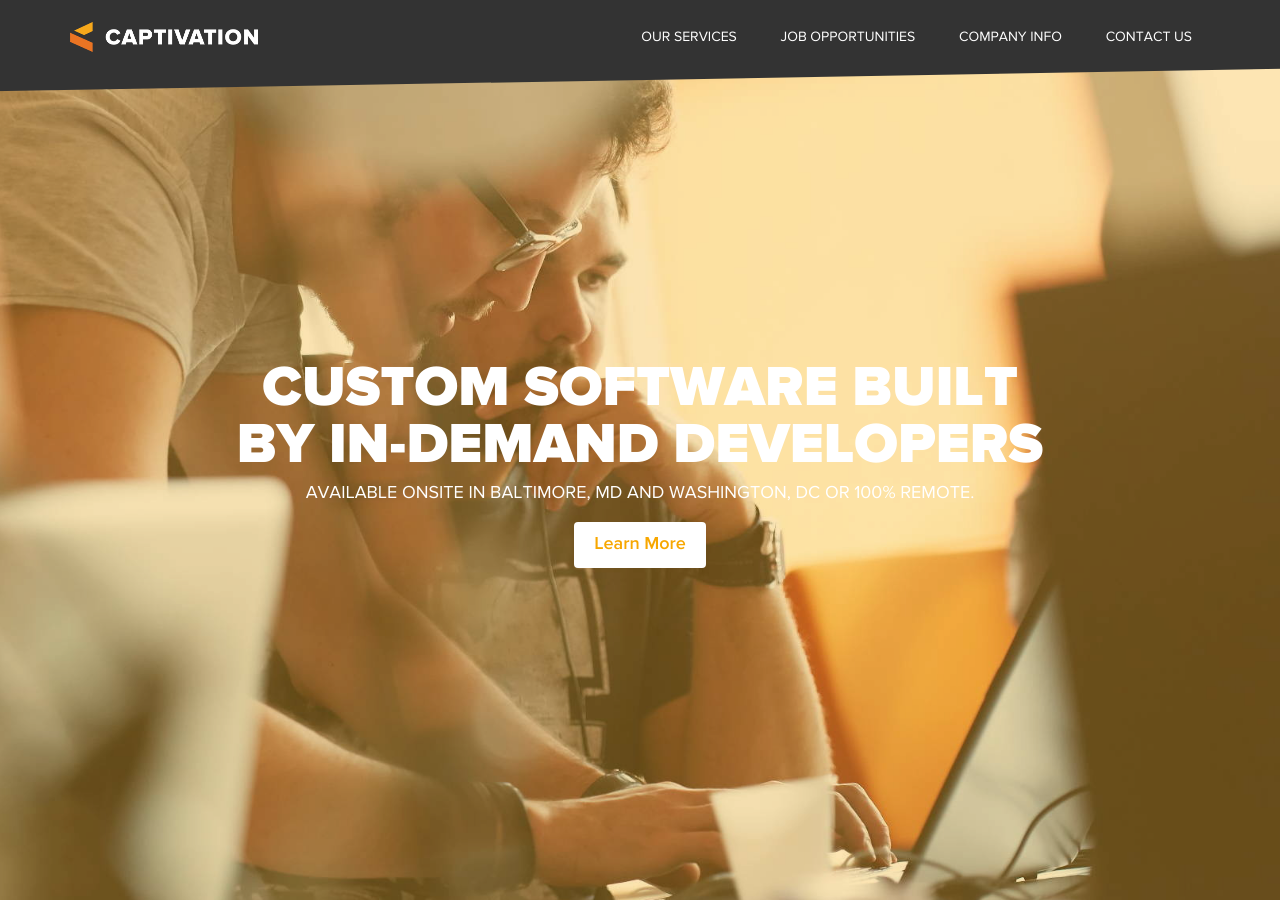
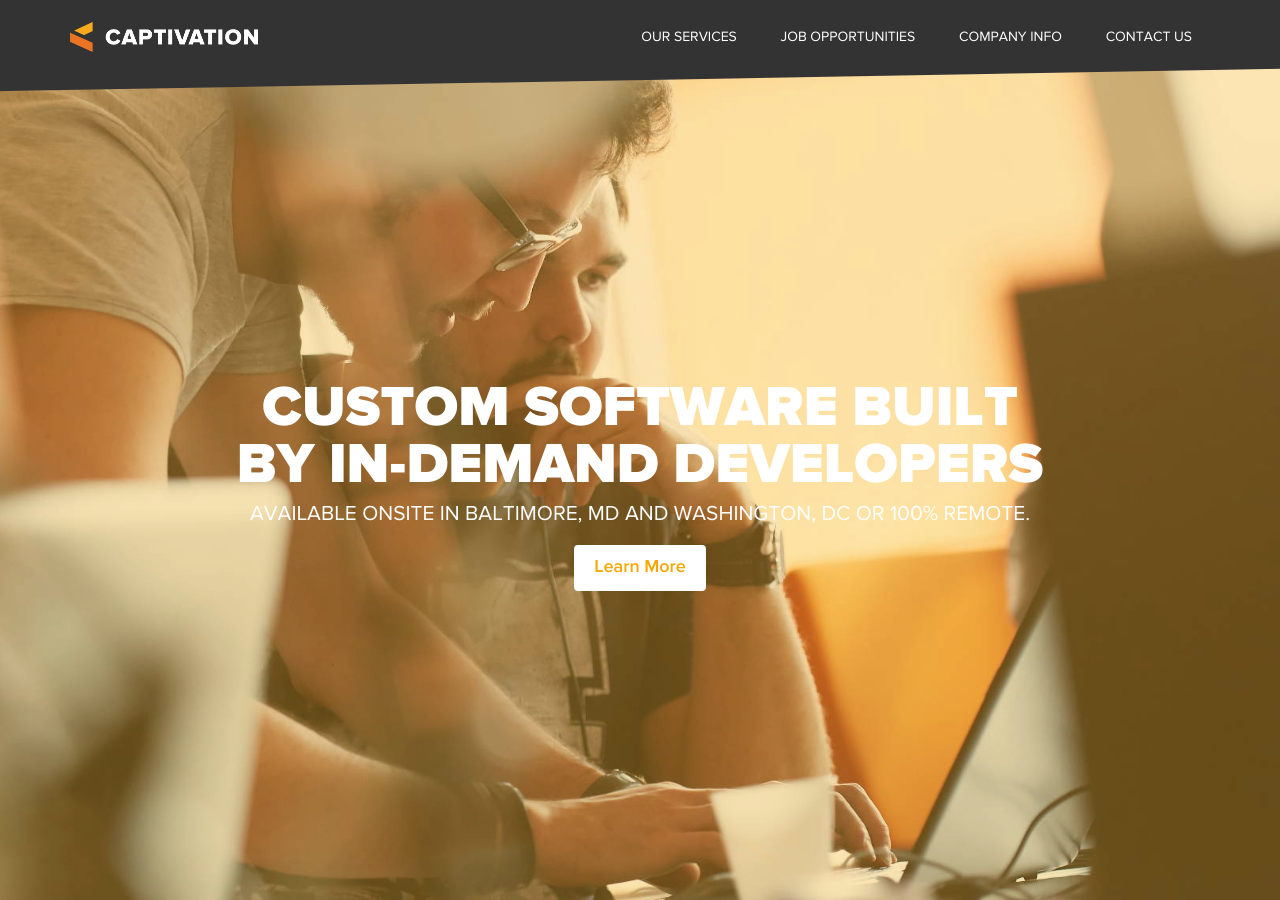
Before and after one commit to isabella232/captivationsoftware.github.io-archive, a Jekyll site: the page built from index.html, in a window 1280 px wide and 900 px high. Built offline with Jekyll 4.4.1, drawn with Linux system fonts in a browser that asks for light colours; nearby versions of some CDN libraries.

Commit message:
Refactor

```diff
--- /dev/null
+++ b/_includes/landing.html
@@ -0,0 +1,15 @@
+<div class="landing">
+  <div class="hero container">
+    <h1 class="col-xs-12">
+      Custom Software Built
+      <br class="hidden-xs" />
+      By In-Demand Developers
+    </h1>
+    <h2 class="text-center col-xs-12">
+      Available onsite in Baltimore, MD and Washington, DC or 100% Remote.
+    </h2>
+    <div class="col-xs-12">
+      <button class="btn">Learn More</button>
+    </div>
+  </div>
+</div>
--- /dev/null
+++ b/_layouts/homepage.html
@@ -0,0 +1,12 @@
+---
+layout: master
+---
+<div class="content">
+  {% include landing.html %}
+  <div>
+    {{ content }}
+  </div>
+  <script type="text/javascript" src="/scripts/flowtype.js"></script>
+  <script type="text/javascript" src="/scripts/landing.js"></script>
+  <script type="text/javascript" src="/scripts/contact.js"></script>
+</div>
--- a/_layouts/landing.html
+++ /dev/null
@@ -1,49 +0,0 @@
----
-layout: master
----
-<div class="content">
-  <div class="landing">
-    <div class="hero container">
-      <h1 class="col-xs-12">
-        Custom Software Built
-      </h1>
-      <h1 class="col-xs-12">
-        By In-Demand Developers
-      </h1>
-      <h2 class="text-center col-xs-12">
-        Available onsite in Baltimore, MD and Washington, DC or 100% Remote.
-      </h2>
-      <button class="btn">Learn More</button>
-    </div>
-  </div>
-    <!-- <div class="overview white-bg">
-      <div class="container">
-        <div class="row">
-          <div class="col-xs-12 col-md-4">
-            <h3>SERVING ALL INDUSTRIES</h3>
-            <ul class="list-unstyled">
-              <li>Small Business / Commercial</li>
-              <li>U.S. Federal Government</li>
-            </ul>
-          </div>
-          <div class="col-xs-12 col-md-4">
-            <h3>ON-SITE OR 100% REMOTE</h3>
-            <p>
-              Available on-site in <strong>Baltimore, MD</strong> and <strong>Washington, DC</strong>, or <strong>100% remote</strong>.
-            </p>
-          </div>
-          <div class="col-xs-12 col-md-4">
-            <h3>...AND WE'RE GROWING!</h3>
-            <p>Great opportunities are available at all levels for top-tier software engineers.</p>
-          </div>
-        </div>
-      </div>
-    </div>
-  </div> -->
-  <div>
-    {{ content }}
-  </div>
-  <script type="text/javascript" src="/scripts/flowtype.js"></script>
-  <script type="text/javascript" src="/scripts/landing.js"></script>
-  <script type="text/javascript" src="/scripts/contact.js"></script>
-</div>
--- a/_sass/landing.scss
+++ b/_sass/landing.scss
@@ -34,8 +34,8 @@
       position: relative;
       z-index: 3;
       line-height: 1;
-      margin: 0;
       color: #fff;
+      margin-bottom: 0;
       text-transform: uppercase;
     }
 
@@ -46,7 +46,7 @@
 
     h2 {
       display: inline-block;
-      font-size: 0.6em;
+      font-size: 0.7em;
       font-weight: 400;
       margin: 10px 0 20px;
     }
@@ -69,3 +69,14 @@
 .landing + * {
   padding-top: 60px;
 }
+
+@media(max-width: 991px) {
+  .landing .hero {
+    h1 {
+      font-size: 2.2em;
+    }
+    h2 {
+      font-size: 1.4em;
+    }
+  }
+}
--- a/index.html
+++ b/index.html
@@ -1,5 +1,5 @@
 ---
-layout: landing
+layout: homepage
 title: 'Agile Software Engineering Services, Application Development, Data Management, and DevOps Solutions | Baltimore, MD | Washington, DC | 100% Remote | Captivation Software'
 description: 'Captivation Software provides agile software engineering services, application development, data management, and DevOps solutions to federal government and commercial entities. Learn more here!'
 ---
--- a/scripts/landing.js
+++ b/scripts/landing.js
@@ -1,6 +1,4 @@
 (function($) {
-
-  $(document).ready(function() {
   var $html = $('html');
   var $body = $('body');
   var $scroller = $('html,body');
@@ -12,7 +10,7 @@
   $body.flowtype({
     minFont: 10,
     maxFont: 30
-    })
+  });
 
   $moreButton.on('click', function() {
     $scroller.animate({
@@ -20,5 +18,4 @@
     });
   });
 
-  });
 })(jQuery);
```
Lines whose indentation alone changed are shown as unchanged.
